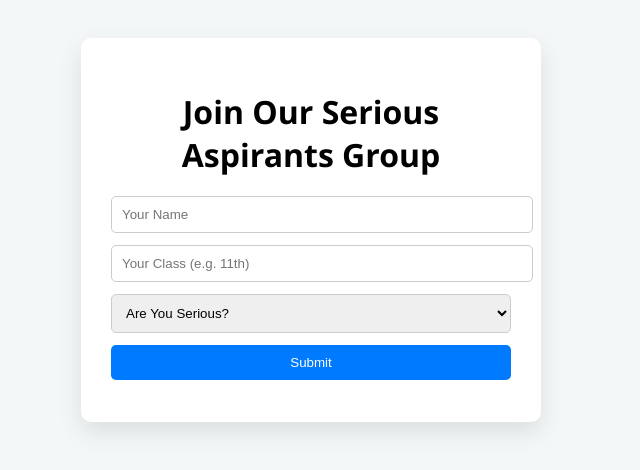
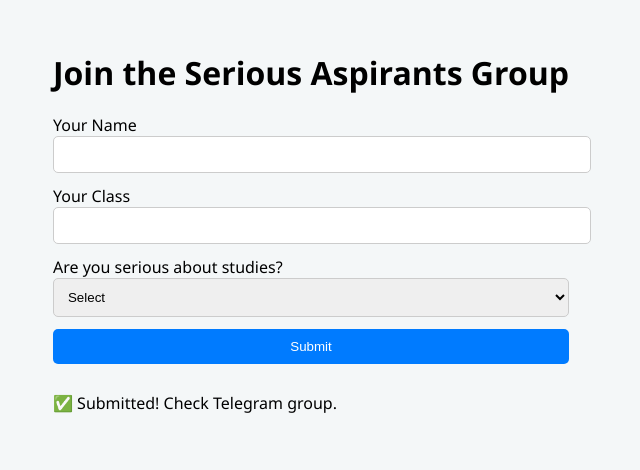
Before and after one commit to Ishant0116/Serious-Aspirants-Form, a plain HTML site: page index.html in a window 1280 px wide. Shown: the part 178-648 px from the top of the page, without its empty margins (329-969 px from the left). Drawn offline with Linux system fonts and the light colour scheme.

Commit message:
Update index.html

```diff
--- a/index.html
+++ b/index.html
@@ -7,20 +7,33 @@
   <link rel="stylesheet" href="style.css"/>
 </head>
 <body>
-  <div class="form-container">
-    <h1>Join Our Serious Aspirants Group</h1>
+  <div class="container">
+    <h1>Join the Serious Aspirants Group</h1>
     <form id="aspirantForm">
-      <input type="text" id="name" placeholder="Your Name" required />
-      <input type="text" id="class" placeholder="Your Class (e.g. 11th)" required />
-      <select id="serious" required>
-        <option value="" disabled selected>Are You Serious?</option>
-        <option value="Yes">Yes</option>
-        <option value="No">No</option>
-      </select>
+      <div class="input-group">
+        <label for="name">Your Name</label>
+        <input type="text" id="name" required />
+      </div>
+
+      <div class="input-group">
+        <label for="class">Your Class</label>
+        <input type="text" id="class" required />
+      </div>
+
+      <div class="input-group">
+        <label for="serious">Are you serious about studies?</label>
+        <select id="serious" required>
+          <option value="" disabled selected>Select</option>
+          <option value="Yes">Yes</option>
+          <option value="No">No</option>
+        </select>
+      </div>
+
       <button type="submit">Submit</button>
     </form>
-    <p id="confirmation" style="display:none;">✅ Submitted! Check your Telegram group.</p>
+    <p id="confirmation" class="hidden">✅ Submitted! Check Telegram group.</p>
   </div>
+
   <script src="script.js"></script>
 </body>
 </html>
```
